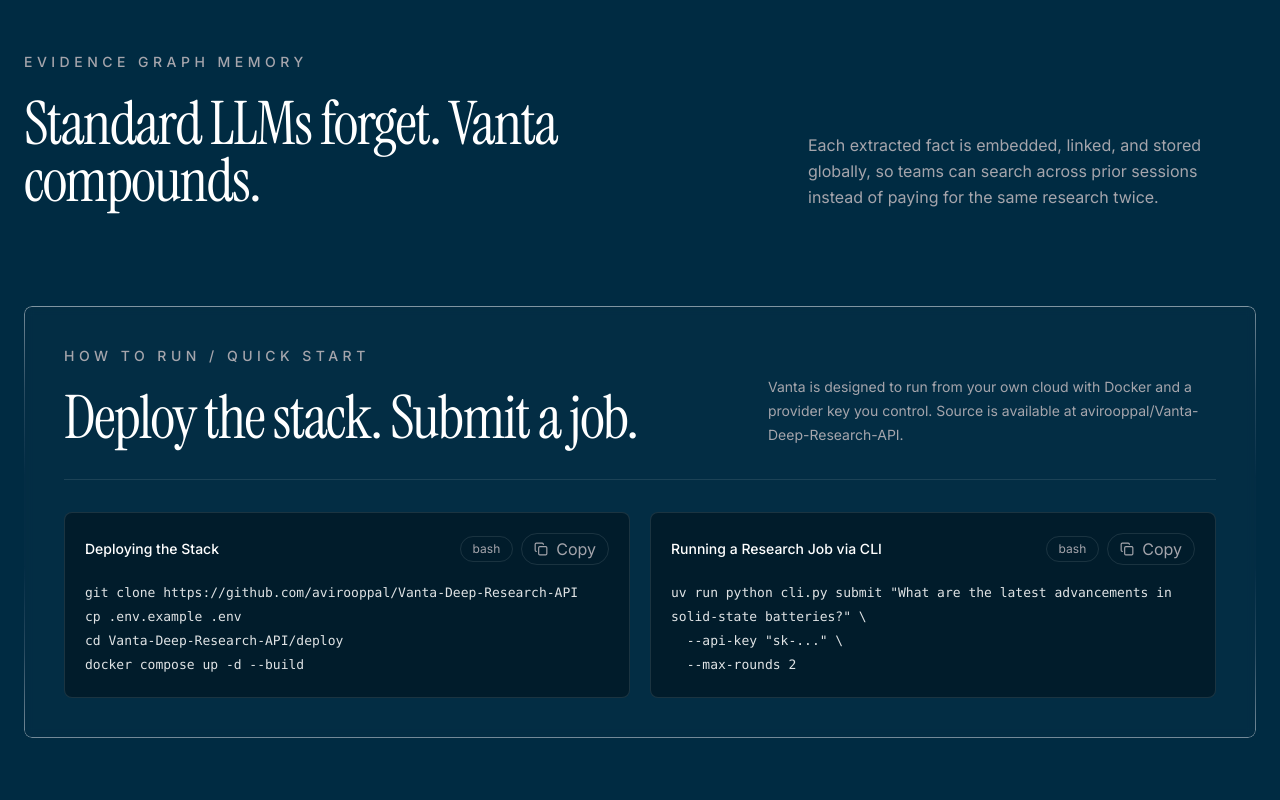
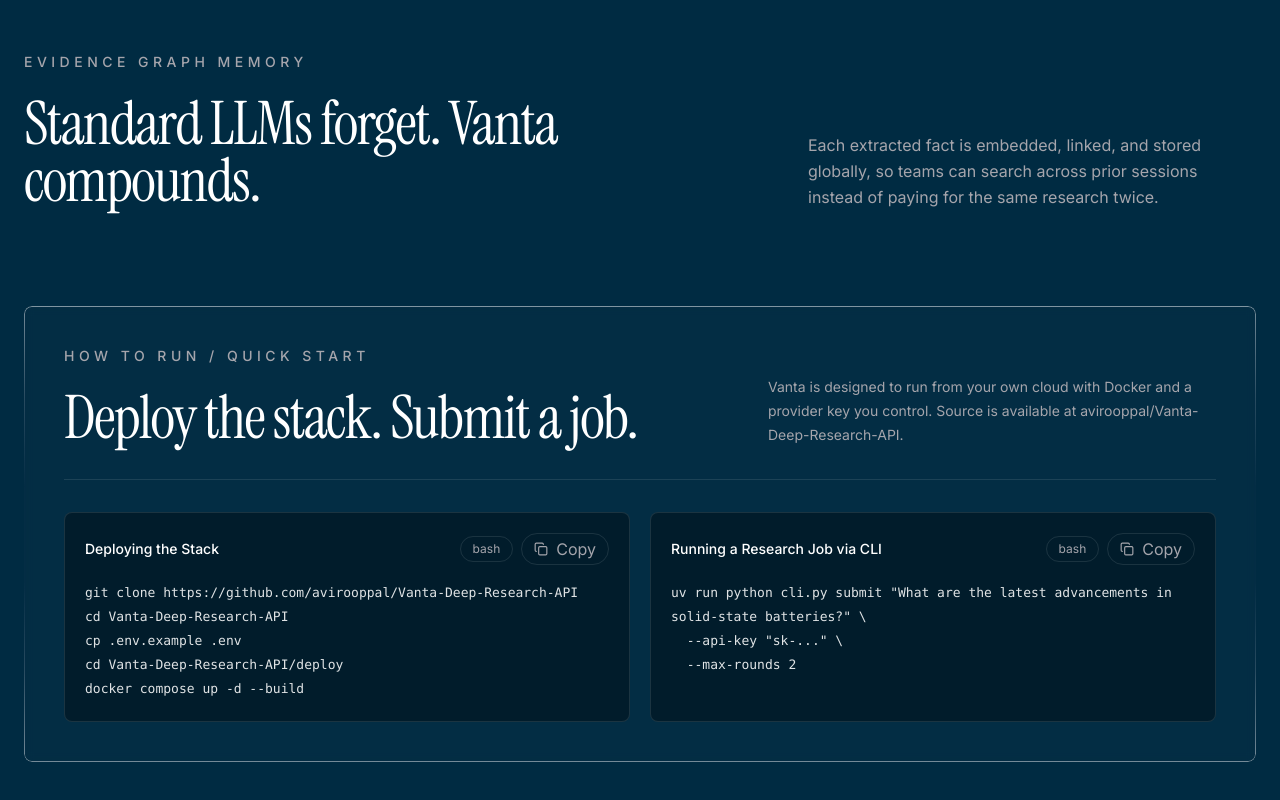
Before and after one commit to avirooppal/Vanta-Deep-Research-API, a React (Vite) app in the folder frontend/: page / in a window 1280 px wide. Shown: the part 1084-1884 px from the top of the page. Built offline with nearby package versions, Linux system fonts and the light colour scheme.

Commit message:
FIX: commands

```diff
--- a/frontend/src/App.tsx
+++ b/frontend/src/App.tsx
@@ -31,6 +31,7 @@
 ];
 
 const deploySnippet = `git clone https://github.com/avirooppal/Vanta-Deep-Research-API
+cd Vanta-Deep-Research-API
 cp .env.example .env
 cd Vanta-Deep-Research-API/deploy
 docker compose up -d --build`;
```
